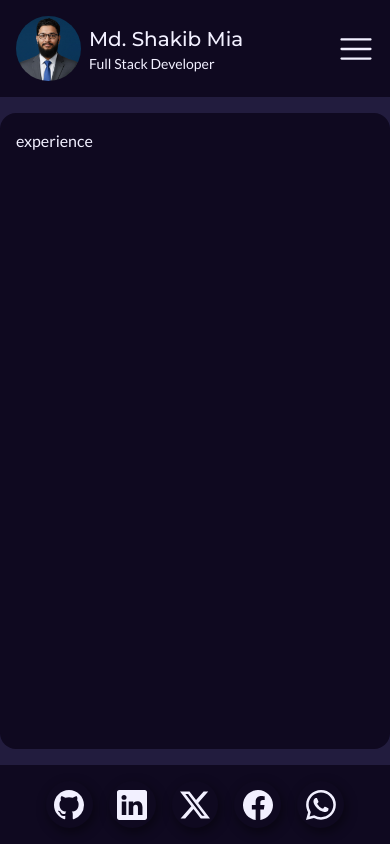
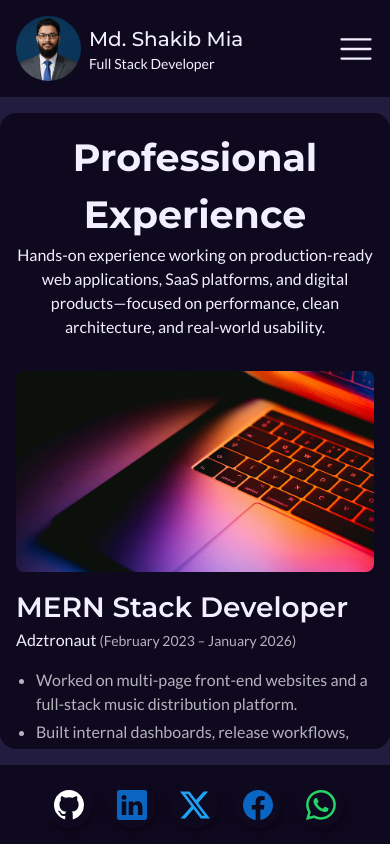
Before and after one commit to shakib-mia/mdshakibmia, a Next.js app: page /experience in a window 390 px wide. Built offline with nearby package versions, Linux system fonts and the light colour scheme.

Commit message:
feat: implement About section with responsive layout and add professional experience details

```diff
--- a/app/about/page.js
+++ b/app/about/page.js
@@ -1,7 +1,21 @@
 import React from "react";
+import AboutText from "../components/AboutText/AboutText";
+import about from "@/app/assets/about.jpg";
+import Image from "next/image";
 
 const page = () => {
-  return <div>about page</div>;
+  return (
+    <div className="grid grid-cols-1 lg:grid-cols-2 gap-4">
+      <aside className="lg:sticky top-0 h-fit">
+        <Image
+          src={about}
+          alt="About Me"
+          className="w-full h-fit object-cover rounded-md"
+        />
+      </aside>
+      <AboutText />
+    </div>
+  );
 };
 
 export default page;
--- /dev/null
+++ b/app/components/AboutText/AboutText.js
@@ -0,0 +1,88 @@
+import React from "react";
+
+const AboutText = () => {
+  return (
+    <aside>
+      <h1 className="font-bold! mb-4">
+        From Zero to Full Stack – My Web Development Journey
+      </h1>
+      <div className="space-y-4">
+        <p>
+          During the COVID pandemic, I was in my first year of honours. Classes
+          had just started, but after two months, everything got locked down.
+          Sitting at home, I thought,{" "}
+          <i>“I need to do something productive.”</i> I first tried learning{" "}
+          <b>logo design</b>, but quickly realized design just wasn’t my thing,
+          so I moved on.
+        </p>
+        <p>
+          Programming had always fascinated me since my higher secondary days,
+          so I thought, why not try web development? I started learning on my
+          own, using free resources like YouTube, and built a few small projects
+          to practice.
+        </p>
+
+        <p>
+          After a while, I met one of my seniors from school, a web developer,
+          who suggested I join a bootcamp to learn in a more guided environment.
+          I asked my mom for the fees, and thankfully, she agreed. In January
+          2022, I joined a bootcamp.
+        </p>
+
+        <p>
+          The bootcamp was intense, but it was exactly what I needed. The
+          deadline-focused environment helped me grasp the basics of full-stack
+          MERN development in just four months. Feeling motivated, I set a
+          personal challenge: <i>get a job within four months</i>.
+        </p>
+
+        <p>
+          Luck was on my side! I landed an internship at{" "}
+          <b>Banao Technologies</b>, Karnataka, India, as a React.js developer.
+          There, I learned the <b>basics of React</b> and how to optimize
+          performance by building real-world projects. My internship was
+          extended from six months to nine, giving me even more hands-on
+          experience.
+        </p>
+        <p>
+          Next, I joined <b>Adztronaut</b>, a company in West Bengal, as a{" "}
+          <b>MERN stack developer</b>. This was where I really got to stretch my
+          skills. I{" "}
+          <b>
+            built the entire GeetBazaar music distribution platform from scratch
+          </b>{" "}
+          — artist and admin dashboards, release workflows, royalty tracking,
+          and account management. Doing it all myself was challenging, but it
+          taught me the power of building things end-to-end and owning the
+          process.
+        </p>
+        <p>
+          After that, I did a{" "}
+          <b>Software Engineering Internship at CloudLumos</b> (Nov 2023 – Feb
+          2024), where I helped with{" "}
+          <b>API integrations and modular component development</b>, while also
+          improving UI workflows and state management.
+        </p>
+
+        <p>
+          Then I joined a local company, <b>Raddito</b>, as a full-stack
+          developer. Here, I learned about <b>perfectly designed websites</b>,
+          responsiveness, animations, and performance optimization. During my
+          time there, I built <b>over 20 web templates</b>, which really
+          solidified my skills on both frontend and backend.
+        </p>
+
+        <p>
+          Looking back, this journey—from fumbling through design to building
+          full-stack web apps and managing entire projects—has been full of
+          challenges, learning, and growth. It taught me the importance of
+          <b>persistence, curiosity, and believing in yourself</b>. And even
+          today, I’m still learning, still building, and still excited for the
+          next project.
+        </p>
+      </div>
+    </aside>
+  );
+};
+
+export default AboutText;
--- a/app/components/Hero/Hero.js
+++ b/app/components/Hero/Hero.js
@@ -36,9 +36,9 @@ const Hero = () => {
           performance, and user experience.
         </p>
         <div className="flex gap-4">
-          <Button className="w-1/2 lg:w-fit p-4! lg:py-2!" href="/projects">
+          {/* <Button className="w-1/2 lg:w-fit p-4! lg:py-2!" href="/projects">
             Know More
-          </Button>
+          </Button> */}
           <Button
             href="https://drive.google.com/uc?export=download&id=1VxhSd9Wdi9RxLYFHc6IMcoffDyegOmnO"
             target="_blank"
--- a/app/components/Social/Social.js
+++ b/app/components/Social/Social.js
@@ -15,7 +15,7 @@ const Social = () => {
           href="https://github.com/shakib-mia"
           target="_blank"
           rel="noreferrer"
-          className="inline-flex justify-center items-center w-full aspect-square hover:bg-primary hover:shadow-primary transition rounded-full shadow-high"
+          className="inline-flex justify-center items-center w-full aspect-square text-[#ffffff] hover:text-white hover:bg-[#24292e] hover:shadow-[#24292e] transition rounded-full shadow-high"
         >
           <BsGithub className="text-3xl" />
         </a>
@@ -23,7 +23,7 @@ const Social = () => {
           href="https://linkedin.com/in/mdshakibmia"
           target="_blank"
           rel="noreferrer"
-          className="inline-flex justify-center items-center w-full aspect-square hover:bg-primary hover:shadow-primary transition rounded-full shadow-high"
+          className="inline-flex justify-center items-center w-full aspect-square text-[#0A66C2] hover:text-white hover:bg-[#0A66C2] hover:shadow-[#0A66C2] transition rounded-full shadow-high"
         >
           <BsLinkedin className="text-3xl" />
         </a>
@@ -31,7 +31,7 @@ const Social = () => {
           href="https://x.com/md_shakib_mia"
           target="_blank"
           rel="noreferrer"
-          className="inline-flex justify-center items-center w-full aspect-square hover:bg-primary hover:shadow-primary transition rounded-full shadow-high"
+          className="inline-flex justify-center items-center w-full aspect-square text-[#1DA1F2] hover:text-white hover:bg-[#1DA1F2] hover:shadow-[#1DA1F2] transition rounded-full shadow-high"
         >
           <BsTwitterX className="text-3xl" />
         </a>
@@ -40,7 +40,7 @@ const Social = () => {
           href="https://www.facebook.com/abdullahalsamad.sakib/"
           target="_blank"
           rel="noreferrer"
-          className="inline-flex justify-center items-center w-full aspect-square hover:bg-primary hover:shadow-primary transition rounded-full shadow-high"
+          className="inline-flex justify-center items-center w-full aspect-square text-[#0A66C2] hover:text-white hover:bg-[#0A66C2] hover:shadow-[#0A66C2] transition rounded-full shadow-high"
         >
           <BsFacebook className="text-3xl" />
         </a>
@@ -49,7 +49,7 @@ const Social = () => {
           href="https://web.whatsapp.com/send/?phone=%2B8801832492467&text&type=phone_number&app_absent=0"
           target="_blank"
           rel="noreferrer"
-          className="inline-flex justify-center items-center w-full aspect-square hover:bg-primary hover:shadow-primary transition rounded-full shadow-high"
+          className="inline-flex justify-center items-center w-full aspect-square text-[#25D366] hover:text-white hover:bg-[#25D366] hover:shadow-[#25D366] transition rounded-full shadow-high"
         >
           <BsWhatsapp className="text-3xl" />
         </a>
--- a/app/experience/page.js
+++ b/app/experience/page.js
@@ -1,7 +1,87 @@
 import React from "react";
+import laptop from "@/app/assets/laptop.jpg";
+import Image from "next/image";
 
 const page = () => {
-  return <div>experience</div>;
+  const experiences = [
+    {
+      role: "MERN Stack Developer",
+      company: "Adztronaut",
+      duration: "February 2023 – January 2026",
+      description: [
+        "Worked on multi-page front-end websites and a full-stack music distribution platform.",
+        "Built internal dashboards, release workflows, and integrated an Ollama-powered AI chatbot.",
+      ],
+    },
+    {
+      role: "Full Stack Web Developer",
+      company: "Raddito LLC",
+      duration: "January 2024 – January 2025",
+      description: [
+        "Developed feature modules and admin workflows for production client platforms.",
+        "Improved UX flow and resolved performance bottlenecks in live applications.",
+      ],
+    },
+    {
+      role: "Software Engineering Intern",
+      company: "CloudLumos",
+      duration: "November 2023 – February 2024",
+      description: [
+        "Assisted with API integrations and modular component development.",
+        "Optimized UI workflows and improved state management for better usability.",
+      ],
+    },
+    {
+      role: "React Developer Intern",
+      company: "Banao Tech",
+      duration: "July 2022 – May 2023",
+      description: [
+        "Built reusable UI components and optimized front-end state handling.",
+        "Integrated REST APIs and improved data-fetching workflows.",
+      ],
+    },
+  ];
+
+  return (
+    <>
+      <div className="lg:w-1/2 mx-auto text-center">
+        <h1 className="font-bold!">Professional Experience</h1>
+        <p>
+          Hands-on experience working on production-ready web applications, SaaS
+          platforms, and digital products—focused on performance, clean
+          architecture, and real-world usability.
+        </p>
+      </div>
+
+      <div className="grid grid-cols-1 md:grid-cols-2 gap-4 pt-8 items-center">
+        <Image
+          src={laptop}
+          className="h-fit rounded-lg aspect-video lg:aspect-square object-center object-cover"
+          alt="Laptop"
+        />
+        <div className="space-y-4">
+          {experiences.map((exp, index) => (
+            <section key={index}>
+              <div className="flex items-end gap-3">
+                <h2 className="text-xl font-semibold!">{exp.role}</h2>
+              </div>
+              <p className="text-white mb-4">
+                {exp.company}{" "}
+                <span className="text-sm text-white-2">({exp.duration})</span>
+              </p>
+              <ul className="list-disc pl-5 space-y-1">
+                {exp.description.map((desc, i) => (
+                  <li key={i} className="text-white-2">
+                    {desc}
+                  </li>
+                ))}
+              </ul>
+            </section>
+          ))}
+        </div>
+      </div>
+    </>
+  );
 };
 
 export default page;
```
Also changed, not shown: app/assets/about.jpg (added), app/assets/laptop.jpg (added).
